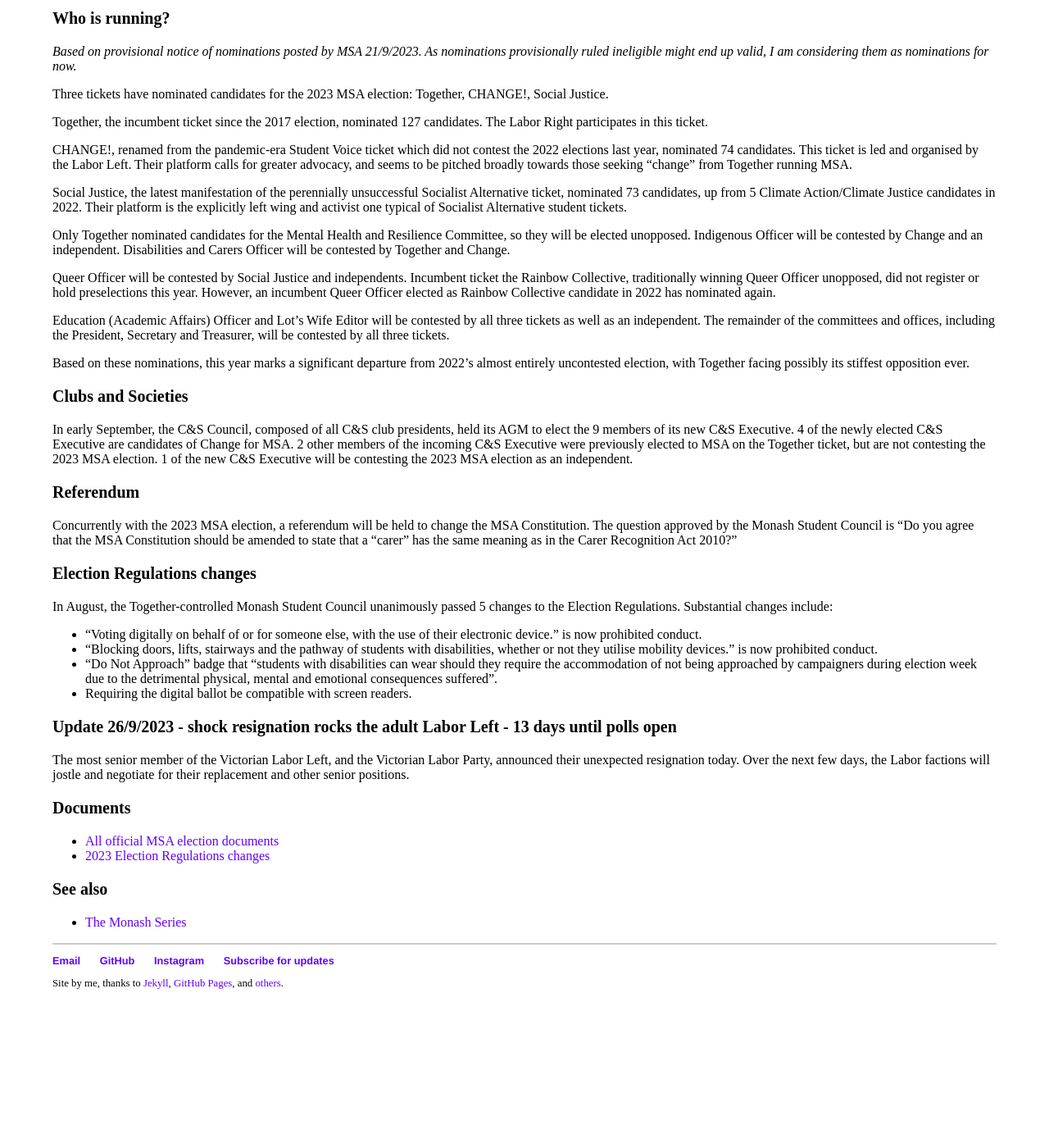
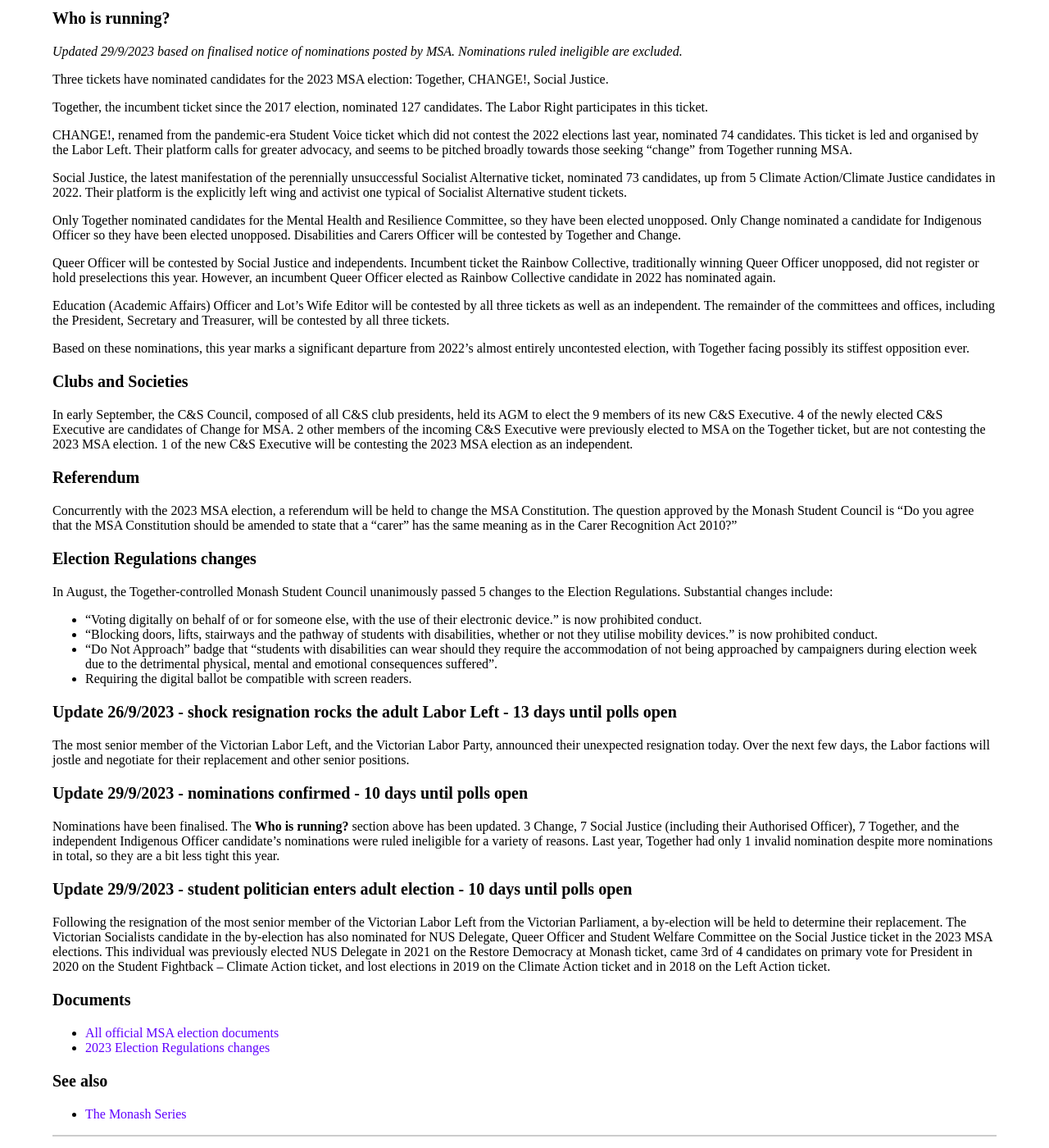
Before and after one commit to nhtnhanbn/nhtnhanbn.github.io, a Jekyll site: the page built from _repository/msa23.md, in a window 1280 px wide and 1400 px high, scrolled down 377 px. Shown: the whole window at 82% size. Built offline with Jekyll 4.4.1, drawn with Linux system fonts in a browser that asks for light colours; before the commit the page ends 1597 px from its top, so only the background shows below that; some of the changed text lies outside the part shown.

Commit message:
Update msa23

```diff
--- a/_repository/msa23.md
+++ b/_repository/msa23.md
@@ -3,7 +3,7 @@
 title: 2023 elections of the Monash Student Association
 ---
 
-Page last updated 26/9/2023.
+Page last updated 29/9/2023.
 
 ## 2023 elections of the Monash Student Association
 
@@ -15,7 +15,7 @@
 
 ### Who is running?
 
-*Based on provisional notice of nominations posted by MSA 21/9/2023. As nominations provisionally ruled ineligible might end up valid, I am considering them as nominations for now.*
+*Updated 29/9/2023 based on finalised notice of nominations posted by MSA. Nominations ruled ineligible are excluded.*
 
 Three tickets have nominated candidates for the 2023 MSA election: Together, CHANGE!, Social Justice.
 
@@ -25,7 +25,7 @@
 
 Social Justice, the latest manifestation of the perennially unsuccessful Socialist Alternative ticket, nominated 73 candidates, up from 5 Climate Action/Climate Justice candidates in 2022. Their platform is the explicitly left wing and activist one typical of Socialist Alternative student tickets.
 
-Only Together nominated candidates for the Mental Health and Resilience Committee, so they will be elected unopposed. Indigenous Officer will be contested by Change and an independent. Disabilities and Carers Officer will be contested by Together and Change.
+Only Together nominated candidates for the Mental Health and Resilience Committee, so they have been elected unopposed. Only Change nominated a candidate for Indigenous Officer so they have been elected unopposed. Disabilities and Carers Officer will be contested by Together and Change.
 
 Queer Officer will be contested by Social Justice and independents. Incumbent ticket the Rainbow Collective, traditionally winning Queer Officer unopposed, did not register or hold preselections this year. However, an incumbent Queer Officer elected as Rainbow Collective candidate in 2022 has nominated again.
 
@@ -53,6 +53,14 @@
 
 The most senior member of the Victorian Labor Left, and the Victorian Labor Party, announced their unexpected resignation today. Over the next few days, the Labor factions will jostle and negotiate for their replacement and other senior positions.
 
+### Update 29/9/2023 - nominations confirmed - 10 days until polls open
+
+Nominations have been finalised. The **Who is running?** section above has been updated. 3 Change, 7 Social Justice (including their Authorised Officer), 7 Together, and the independent Indigenous Officer candidate's nominations were ruled ineligible for a variety of reasons. Last year, Together had only 1 invalid nomination despite more nominations in total, so they are a bit less tight this year.
+
+### Update 29/9/2023 - student politician enters adult election - 10 days until polls open
+
+Following the resignation of the most senior member of the Victorian Labor Left from the Victorian Parliament, a by-election will be held to determine their replacement. The Victorian Socialists candidate in the by-election has also nominated for NUS Delegate, Queer Officer and Student Welfare Committee on the Social Justice ticket in the 2023 MSA elections. This individual was previously elected NUS Delegate in 2021 on the Restore Democracy at Monash ticket, came 3rd of 4 candidates on primary vote for President in 2020 on the Student Fightback – Climate Action ticket, and lost elections in 2019 on the Climate Action ticket and in 2018 on the Left Action ticket.
+
 ### Documents
 
 - [All official MSA election documents](https://msa.monash.edu/elections)
```
